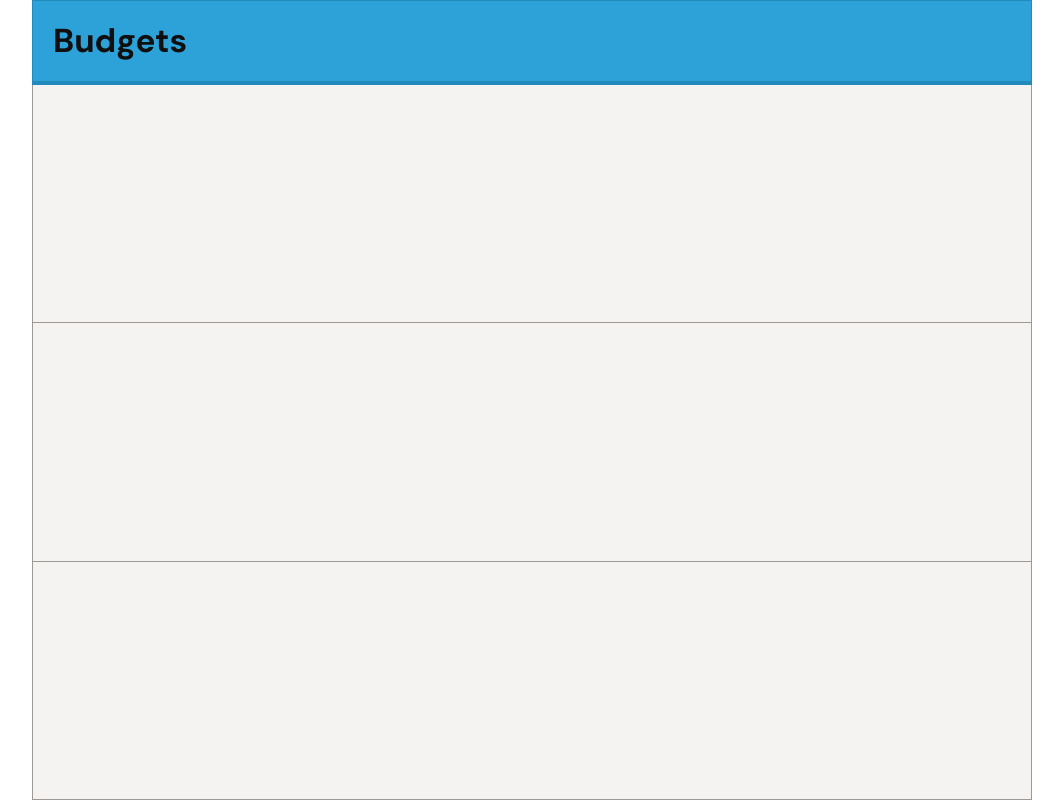
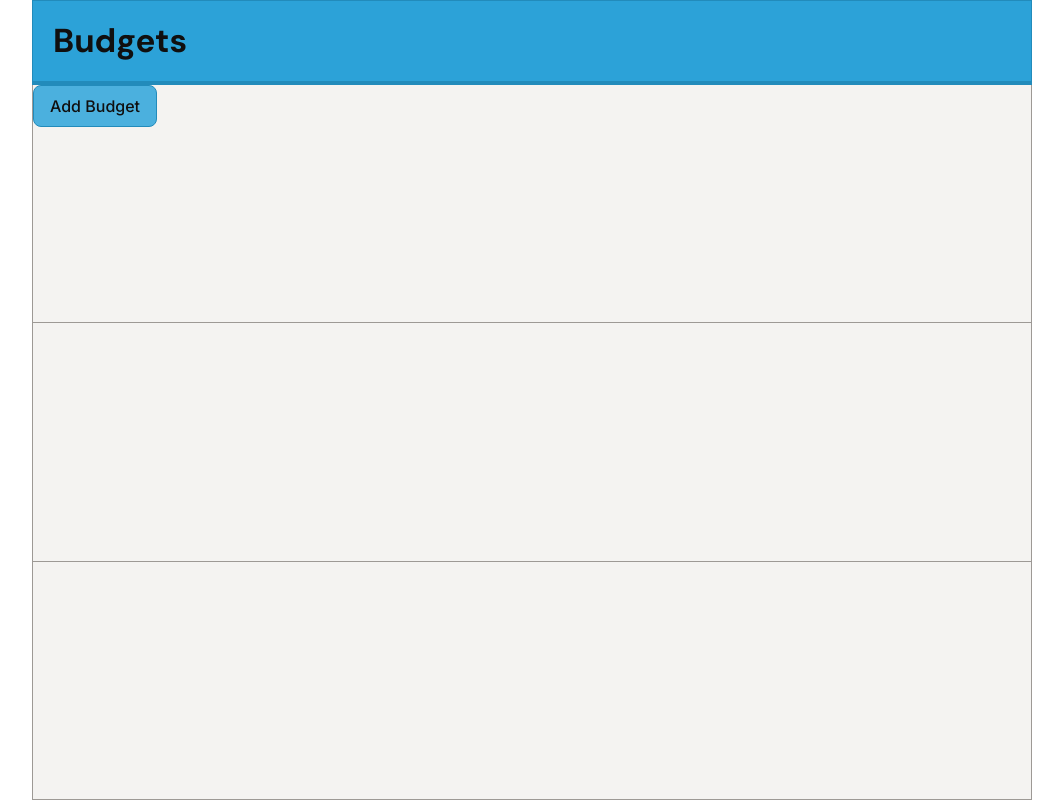
Before and after one commit to daniel-howorth/budget-app, a React (Vite) app: page / in a window 1280 px wide. Shown: the whole page, without its empty margins (108-1171 px from the left). Built offline with nearby package versions, Linux system fonts and the light colour scheme.

Commit message:
Created Button, PrimaryButton, and AddBudgetButton

```diff
--- a/package.json
+++ b/package.json
@@ -10,6 +10,7 @@
     "preview": "vite preview"
   },
   "dependencies": {
+    "clsx": "^2.1.1",
     "react": "^19.1.0",
     "react-dom": "^19.1.0"
   },
--- /dev/null
+++ b/src/components/AddBudgetButton/AddBudgetButton.jsx
@@ -0,0 +1,12 @@
+import React from "react";
+import PrimaryButton from "../PrimaryButton";
+
+function AddBudgetButton({ alt, className = "", ...delegated }) {
+  return (
+    <PrimaryButton alt={alt} className={className} {...delegated}>
+      Add Budget
+    </PrimaryButton>
+  );
+}
+
+export default AddBudgetButton;
--- /dev/null
+++ b/src/components/AddBudgetButton/index.js
@@ -0,0 +1,2 @@
+export * from './AddBudgetButton';
+export { default } from './AddBudgetButton';
--- /dev/null
+++ b/src/components/Button/Button.jsx
@@ -0,0 +1,14 @@
+import React from "react";
+import styles from "./Button.module.css";
+import clsx from "clsx";
+
+function Button({ className = "", children, ...delegated }) {
+  const appliedClassName = clsx(styles.btn, className, "tap-target");
+  return (
+    <button className={appliedClassName} {...delegated}>
+      {children}
+    </button>
+  );
+}
+
+export default Button;
--- /dev/null
+++ b/src/components/Button/Button.module.css
@@ -0,0 +1,14 @@
+.btn {
+  color: var(--black);
+  background-color: var(--white);
+  border: 1px solid var(--black);
+  padding: 0.5rem 1rem;
+  font-weight: var(--font-weight-medium);
+  border-radius: 8px;
+  cursor: pointer;
+  transition: background-color 0.1s ease;
+}
+
+.btn:active {
+  transition: none;
+}
--- /dev/null
+++ b/src/components/Button/index.js
@@ -0,0 +1,2 @@
+export * from './Button';
+export { default } from './Button';
--- a/src/components/Layout/Layout.jsx
+++ b/src/components/Layout/Layout.jsx
@@ -1,12 +1,15 @@
 import React from "react";
 import styles from "./Layout.module.css";
 import Header from "../Header";
+import AddBudgetButton from "../AddBudgetButton";
 
 function Layout() {
   return (
     <div className={styles.layout}>
       <Header />
-      <section></section>
+      <section>
+        <AddBudgetButton />
+      </section>
       <section></section>
       <section></section>
     </div>
--- /dev/null
+++ b/src/components/PrimaryButton/PrimaryButton.jsx
@@ -0,0 +1,24 @@
+import React from "react";
+import Button from "../Button";
+import styles from "./PrimaryButton.module.css";
+import clsx from "clsx";
+
+function PrimaryButton({
+  alt = false,
+  className = "",
+  children,
+  ...delegated
+}) {
+  const appliedClassName = clsx(
+    styles["btn--primary"],
+    alt && styles["btn--primary-alt"],
+    className
+  );
+  return (
+    <Button className={appliedClassName} {...delegated}>
+      {children}
+    </Button>
+  );
+}
+
+export default PrimaryButton;
--- /dev/null
+++ b/src/components/PrimaryButton/PrimaryButton.module.css
@@ -0,0 +1,24 @@
+.btn--primary {
+  background-color: var(--color-primary-light);
+  border-color: var(--color-primary-dark);
+}
+
+.btn--primary:hover {
+  color: var(--color-primary-dark);
+  background-color: var(--white);
+}
+
+/* .btn--primary:active {
+  background-color: var(--color-primary-light);
+} */
+
+.btn--primary-alt {
+  color: var(--color-primary-dark);
+  background-color: var(--white);
+}
+
+.btn--primary-alt:hover {
+  color: var(--black);
+  background-color: var(--color-primary-light);
+  border-color: var(--color-primary-dark);
+}
--- /dev/null
+++ b/src/components/PrimaryButton/index.js
@@ -0,0 +1,2 @@
+export * from './PrimaryButton';
+export { default } from './PrimaryButton';
```
Also changed, not shown: src/components/AddBudgetButton/AddBudgetButton.module.css (added), 1 other file (tests, documents, lock files or other folders).
